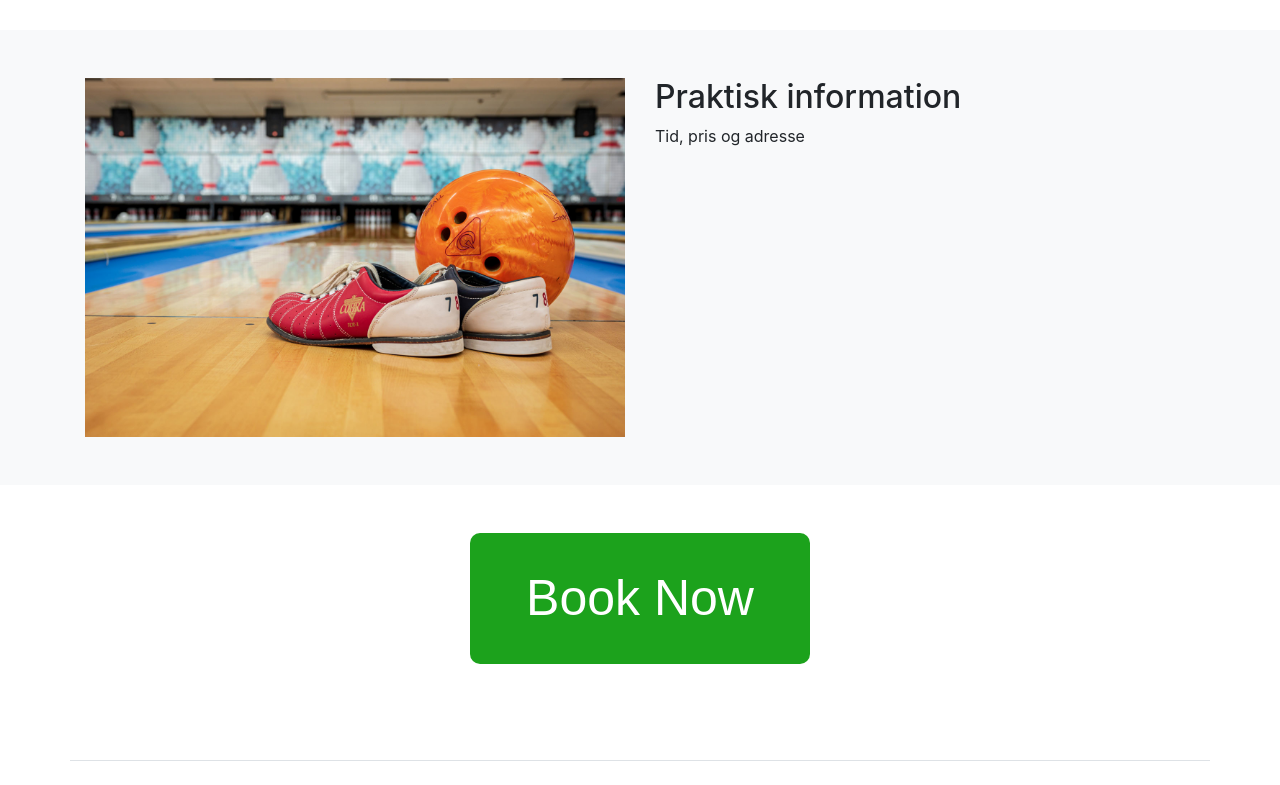
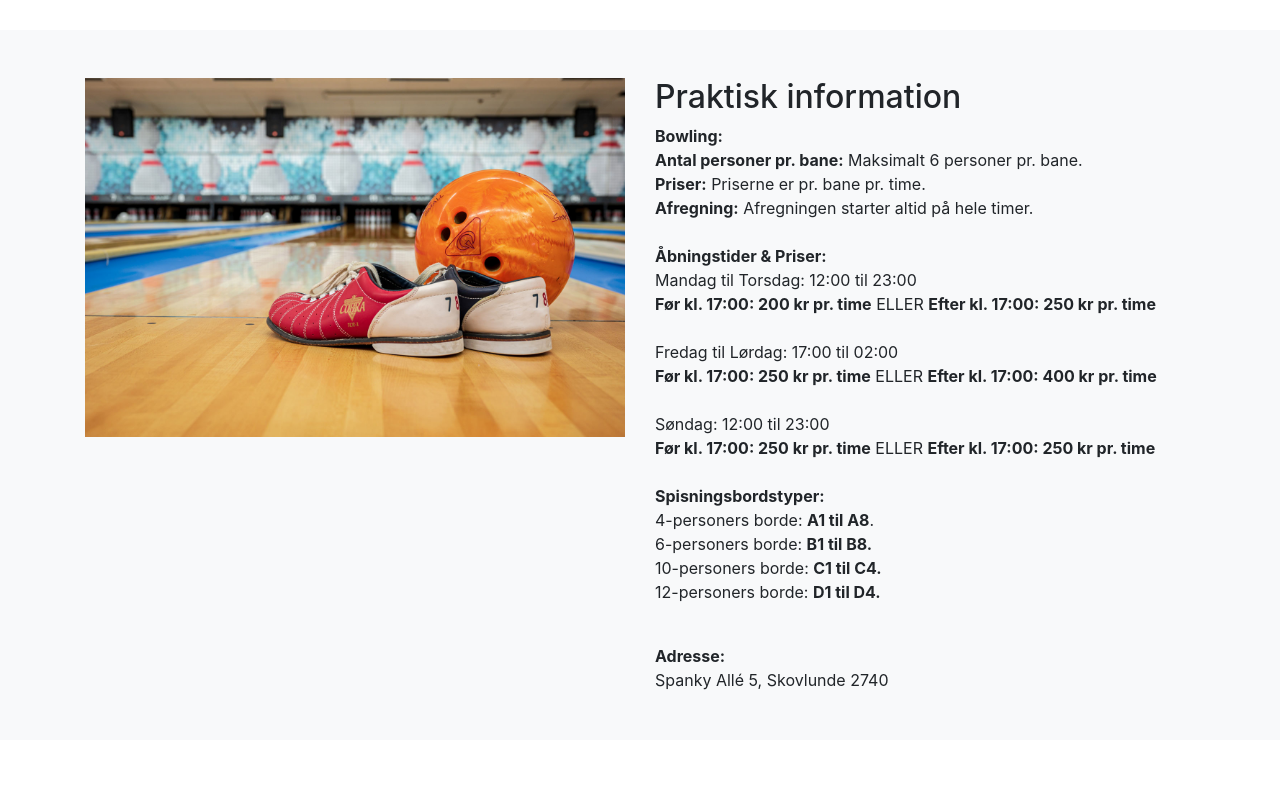
Before and after one commit to ahma4760/BigBowlXPUI, a website: page frontpage.html in a window 1280 px wide. Shown: the part 3040-3825 px from the top of the page. Drawn offline with nearby package versions, Linux system fonts and the light colour scheme.

Commit message:
praktisk info

```diff
--- a/frontpage.html
+++ b/frontpage.html
@@ -291,17 +291,44 @@
         </div>
     </section>
 
-
     <!-- Practical Information Column -->
     <section id="practical-info" class="bg-light py-5">
         <div class="container">
             <div class="row">
                 <div class="col-md-6">
-                    <img src="img/Bowling-shoe.jpg" alt="Dining" class="img-fluid">
+                    <img src="../img/Bowling-shoe.jpg" alt="Dining" class="img-fluid">
                 </div>
                 <div class="col-md-6">
                     <h2>Praktisk information</h2>
-                    <p>Tid, pris og adresse</p>
+                    <p><strong>Bowling:</strong>
+
+                        <br><strong>Antal personer pr. bane:</strong> Maksimalt 6 personer pr. bane.
+                        <br><strong>Priser:</strong> Priserne er pr. bane pr. time.
+                        <br> <strong>Afregning:</strong> Afregningen starter altid på hele timer.
+                        <br>
+                        <br><strong>Åbningstider & Priser:</strong><br>
+
+                        Mandag til Torsdag:  12:00 til 23:00
+                        <br><strong>Før kl. 17:00: 200 kr pr. time</strong>
+                        ELLER <strong>Efter kl. 17:00: 250 kr pr. time</strong><br>
+
+                        <br>Fredag til Lørdag: 17:00 til 02:00
+                        <br><strong>Før kl. 17:00: 250 kr pr. time</strong>
+                        ELLER <strong>Efter kl. 17:00: 400 kr pr. time </strong><br>
+
+                        <br>Søndag: 12:00 til 23:00
+                        <br><strong>Før kl. 17:00: 250 kr pr. time</strong>
+                        ELLER <strong>Efter kl. 17:00: 250 kr pr. time</strong><br>
+
+                        <br><strong>Spisningsbordstyper:</strong><br>
+
+                        4-personers borde: <strong>A1 til A8</strong>.
+                        <br>6-personers borde: <strong>B1 til B8.</strong>
+                        <br>10-personers borde: <strong>C1 til C4.</strong>
+                        <br>12-personers borde: <strong>D1 til D4.</strong></p>
+
+                    <br><strong>Adresse:</strong></br>
+                    Spanky Allé 5, Skovlunde 2740
                 </div>
             </div>
         </div>
```
